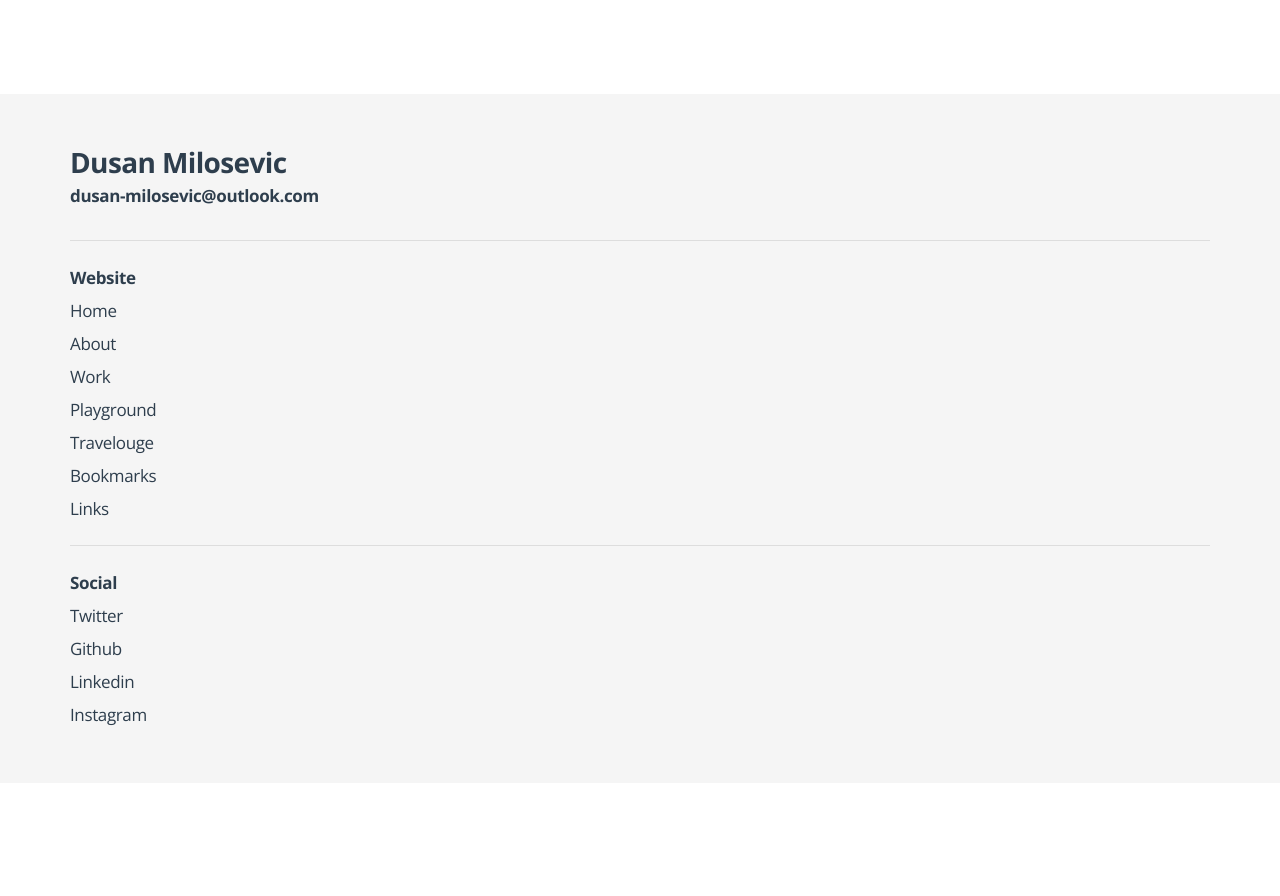
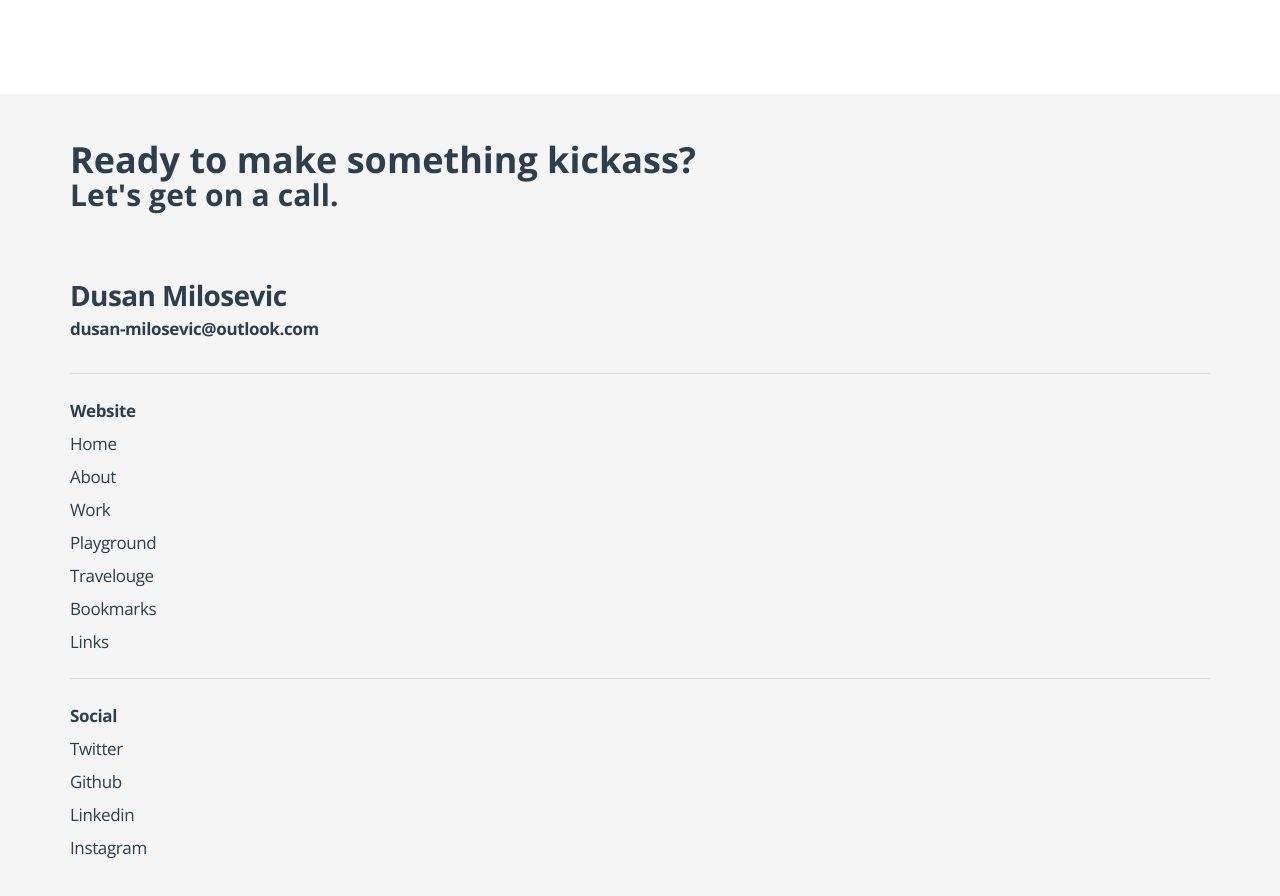
Before and after one commit to DEmanderbag/portfoliov2, a Next.js app: page / in a window 1280 px wide. Shown: the part 3300-4196 px from the top of the page. Before the commit the page ends 4083 px from the top, so only its background shows below. Built offline with nearby package versions, Linux system fonts and the light colour scheme.

Commit message:
Update footer data

```diff
--- a/components/layout/Footer.js
+++ b/components/layout/Footer.js
@@ -1,84 +1,26 @@
 import styles from "../../styles/layout/Footer.module.scss";
 import Link from "next/link";
-const footerData = [
-  {
-    question: "Ready to make something kickass?",
-    action: "Let's get on a call.",
-    name: "Dusan Milosevic",
-    email: "dusan-milosevic@outlook.com",
-    social: [
-      {
-        name: "Twitter",
-        path: "/about",
-      },
-      {
-        name: "Github",
-        path: "/about",
-      },
-      {
-        name: "Linkedin",
-        path: "/about",
-      },
-      {
-        name: "Instagram",
-        path: "/about",
-      },
-    ],
-    website: [
-      {
-        name: "Home",
-        path: "/",
-      },
-      {
-        name: "About",
-        path: "/about",
-      },
-      {
-        name: "Work",
-        path: "/work",
-      },
-      {
-        name: "Playground",
-        path: "/playground",
-      },
-      {
-        name: "Travelouge",
-        path: "/blog",
-      },
-      {
-        name: "Bookmarks",
-        path: "/bookmarks",
-      },
-      {
-        name: "Links",
-        path: "/links",
-      },
-      // {
-      //   name: "Sitemap",
-      //   path: "/sitemap",
-      // },
-    ],
-  },
-];
+import data from "../../data/footer.json";
+
+console.log(data);
 
 const Footer = () => {
   return (
     <footer className={styles.footer}>
-      {footerData.map((value) => (
-        <div className={styles.wrapper} key={value}>
-          {/* <div className={styles.message}>
-            <h2>{value.question}</h2>
-            <h3>{value.action}</h3>
-          </div> */}
+      <div className={styles.wrapper}>
+        <div className={styles.message}>
+          <h2>{data[0].question}</h2>
+          <h3>{data[0].action}</h3>
+        </div>
         <div className={styles.contact}>
-            <p>{value.name}</p>
-            <a href={`mailto:${value.email}`}>{value.email}</a>
+          <p>{data[0].name}</p>
+          <a href={`mailto:${data[0].email}`}>{data[0].email}</a>
         </div>
         <section className={styles.links}>
           <div className={styles.separator}></div>
           <p className={styles.bold}>Website</p>
           <ul className={styles.links}>
-              {value.website.map((website) => (
+            {data[1].map((website) => (
               <li key={website.name}>
                 <Link href={website.path}>
                   <a className={styles.test}>{website.name}</a>
@@ -91,7 +33,7 @@ const Footer = () => {
           <div className={styles.separator}></div>
           <p className={styles.bold}>Social</p>
           <ul className={styles.links}>
-              {value.social.map((social) => (
+            {data[2].map((social) => (
               <li key={social.name}>
                 <a href={social.path} className={styles.test}>
                   {social.name}
@@ -101,7 +43,6 @@ const Footer = () => {
           </ul>
         </section>
       </div>
-      ))}
     </footer>
   );
 };
--- /dev/null
+++ b/data/footer.json
@@ -0,0 +1,56 @@
+[
+  {
+    "question": "Ready to make something kickass?",
+    "action": "Let's get on a call.",
+    "name": "Dusan Milosevic",
+    "email": "dusan-milosevic@outlook.com"
+  },
+  [
+    {
+      "name": "Home",
+      "path": "/"
+    },
+    {
+      "name": "About",
+      "path": "/about"
+    },
+    {
+      "name": "Work",
+      "path": "/work"
+    },
+    {
+      "name": "Playground",
+      "path": "/playground"
+    },
+    {
+      "name": "Travelouge",
+      "path": "/blog"
+    },
+    {
+      "name": "Bookmarks",
+      "path": "/bookmarks"
+    },
+    {
+      "name": "Links",
+      "path": "/links"
+    }
+  ],
+  [
+    {
+      "name": "Twitter",
+      "path": "/about"
+    },
+    {
+      "name": "Github",
+      "path": "/about"
+    },
+    {
+      "name": "Linkedin",
+      "path": "/about"
+    },
+    {
+      "name": "Instagram",
+      "path": "/about"
+    }
+  ]
+]
```
Lines whose indentation alone changed are shown as unchanged.
